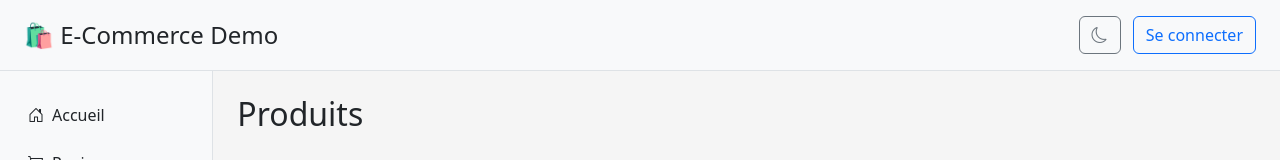
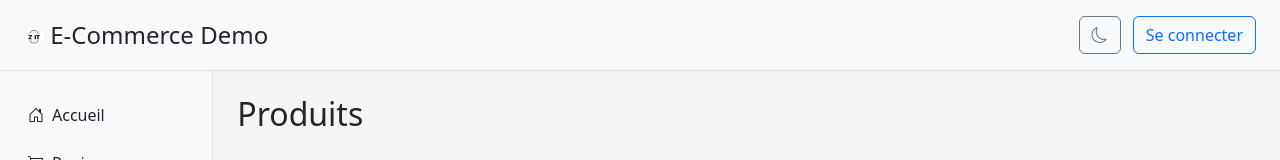
Before and after one commit to fshatoshi/tp-Ecommerce, a plain HTML site: page index.html in a window 1280 px wide. Shown: the top 160 px of the page. Drawn offline with nearby package versions, Linux system fonts and the light colour scheme; no server answers.

Commit message:
Logo du site

```diff
--- a/index.html
+++ b/index.html
@@ -41,7 +41,7 @@
 <body>
   <!-- Header global -->
   <header class="bg-light border-bottom py-3 px-4 d-flex justify-content-between align-items-center">
-    <h4 class="mb-0">🛍️ E-Commerce Demo</h4>
+    <h4 class="mb-0"><img src="./img/MonLogo.png" style="border-radius: 50%; width: 20px; height: 20px;" alt=""> E-Commerce Demo</h4>
     <div>
       <button class="btn btn-outline-secondary me-2"><i class="bi bi-moon"></i></button>
       <a href="#" class="btn btn-outline-primary">Se connecter</a>
```
